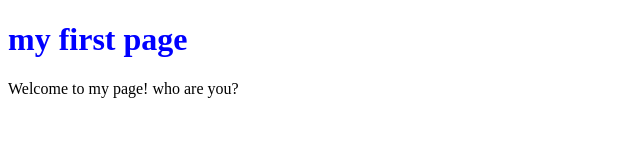
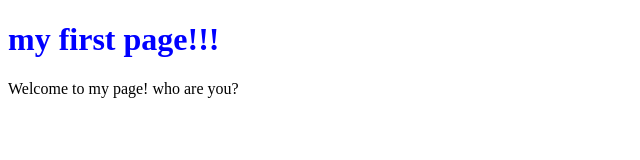
Before and after one commit to ChanHHaeng/annyeong, a plain HTML site: page index.html in a window 1280 px wide. Shown: the full height of the page, 0-640 px from the left. Drawn offline with Linux system fonts and the light colour scheme.

Commit message:
heading change

```diff
--- a/index.html
+++ b/index.html
@@ -6,7 +6,7 @@
     <title>Hello</title>
 </head>
 <body>
-    <h1 style="color:blue;">my first page</h1>
+    <h1 style="color:blue;">my first page!!!</h1>
     Welcome to my page!
     who are you?
 </body>
```
